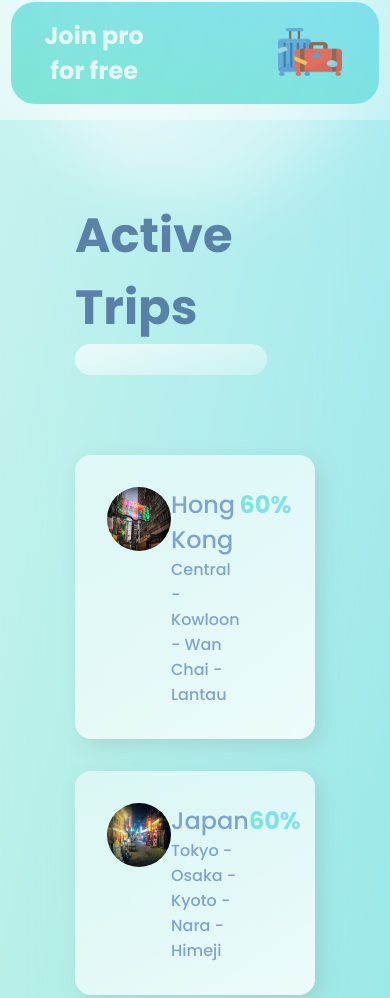
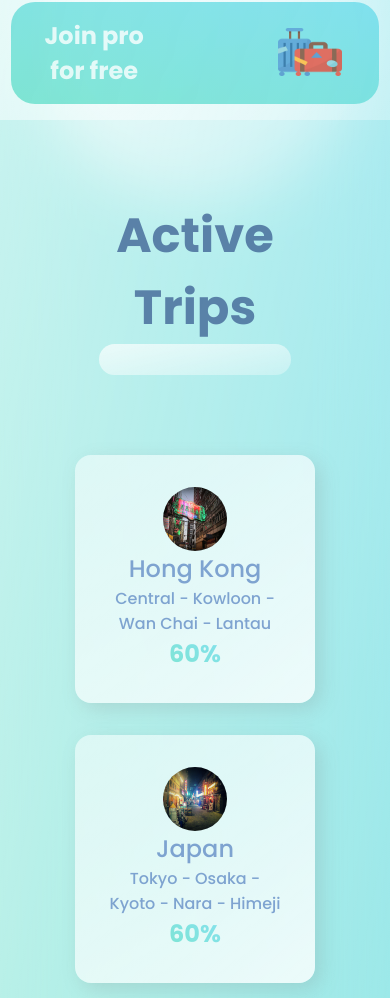
Before and after one commit to sinninga/glass-website, a plain HTML site: page index.html in a window 390 px wide. Shown: the part 599-1597 px from the top of the page. Drawn offline with Linux system fonts and the light colour scheme.

Commit message:
changed responsivity

```diff
--- a/style.css
+++ b/style.css
@@ -217,7 +217,7 @@ main {
     -webkit-text-fill-color: transparent;
 }
 
-@media screen and (max-width: 1200px) {
+@media screen and (max-width: 1700px) {
     .glass {
         flex-direction: column;
         border-radius: 0%;
@@ -225,7 +225,7 @@ main {
     }
 }
 
-@media screen and (max-width: 1200px) {
+@media screen and (max-width: 1700px) {
     .dashboard {
         flex-direction: column;
         border-radius: 0%;
@@ -233,7 +233,7 @@ main {
     }
 }
 
-@media screen and (max-width: 1200px) {
+@media screen and (max-width: 1700px) {
     .status {
         width: 100%;
     }
@@ -242,3 +242,18 @@ main {
 .input {
     min-width: 80%;
 }
+
+@media screen and (max-width: 1100px) {
+    .card {
+        display: flex;
+        flex-direction: column;
+        align-items: center;
+        text-align: center;
+    }
+}
+
+@media screen and (max-width: 1800px) {
+    .games {
+        text-align: center;
+    }
+}
```
